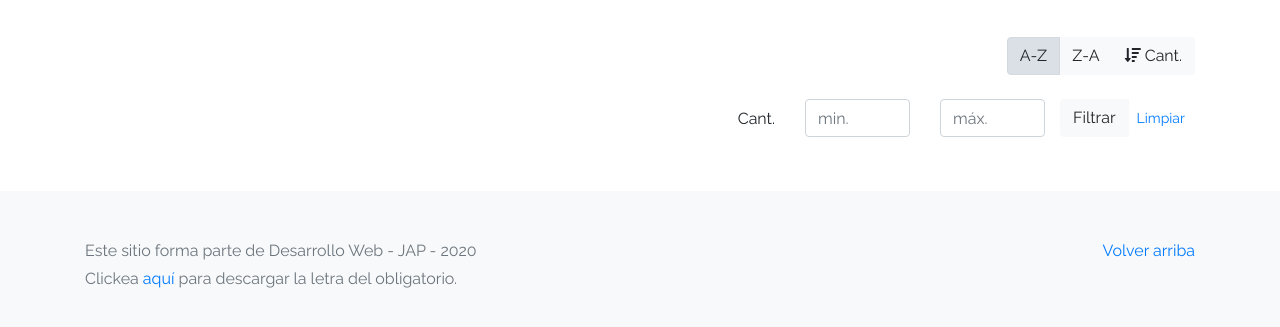
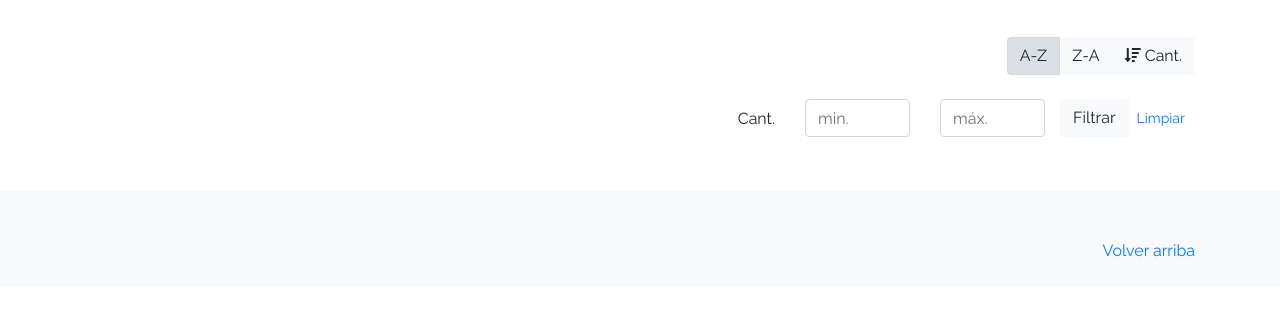
Before and after one commit to JuanDenis/Proyecto-Ecommerce-DW-220, a plain HTML site: page categories.html in a window 1280 px wide. Shown: the part 151-478 px from the top of the page. Drawn offline with Linux system fonts and the light colour scheme; no server answers.

Commit message:
Update categories.html

```diff
--- a/categories.html
+++ b/categories.html
@@ -83,8 +83,6 @@
         <p class="float-right">
           <a href="#">Volver arriba</a>
         </p>
-        <p>Este sitio forma parte de Desarrollo Web - JAP - 2020</p>
-        <p>Clickea <a target="_blank" href="Letra.pdf">aquí</a> para descargar la letra del obligatorio.</p>
       </div>
     </footer>
     <div id="spinner-wrapper"><div class="lds-ring"><div></div><div></div><div></div><div></div></div></div>
```
